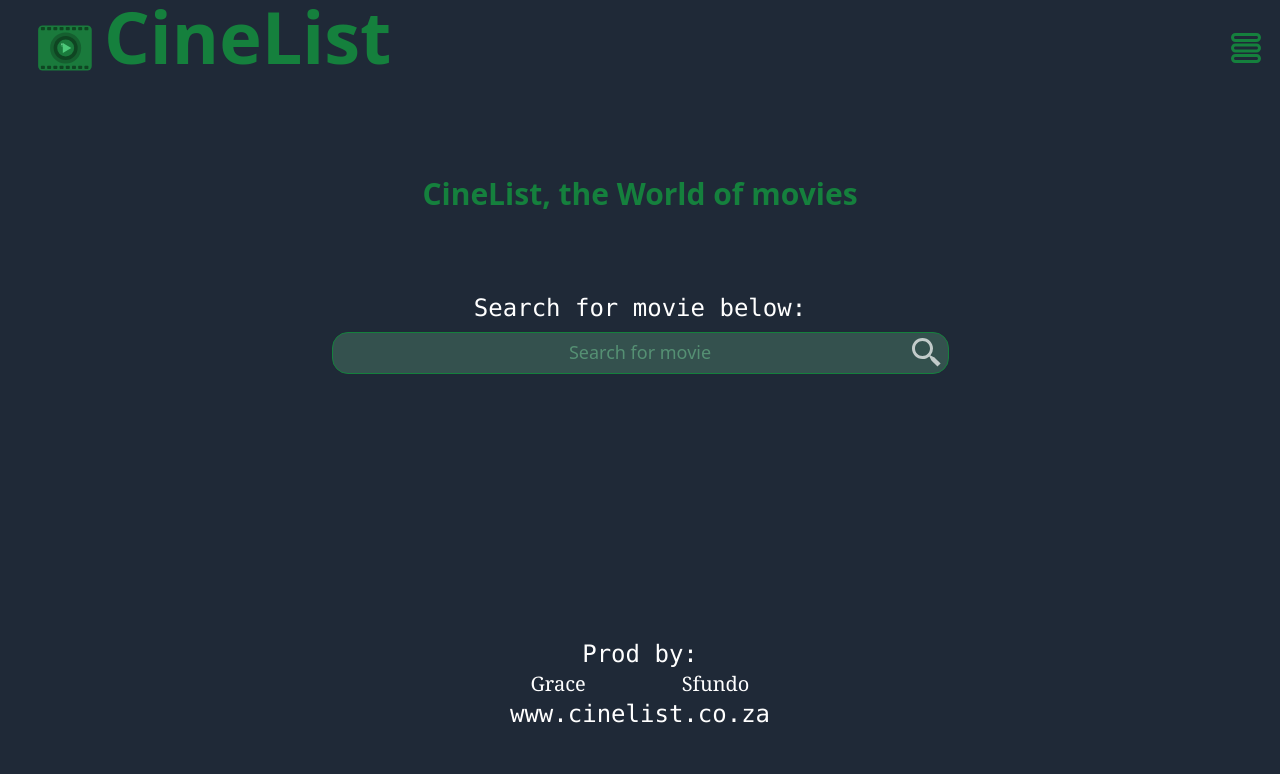
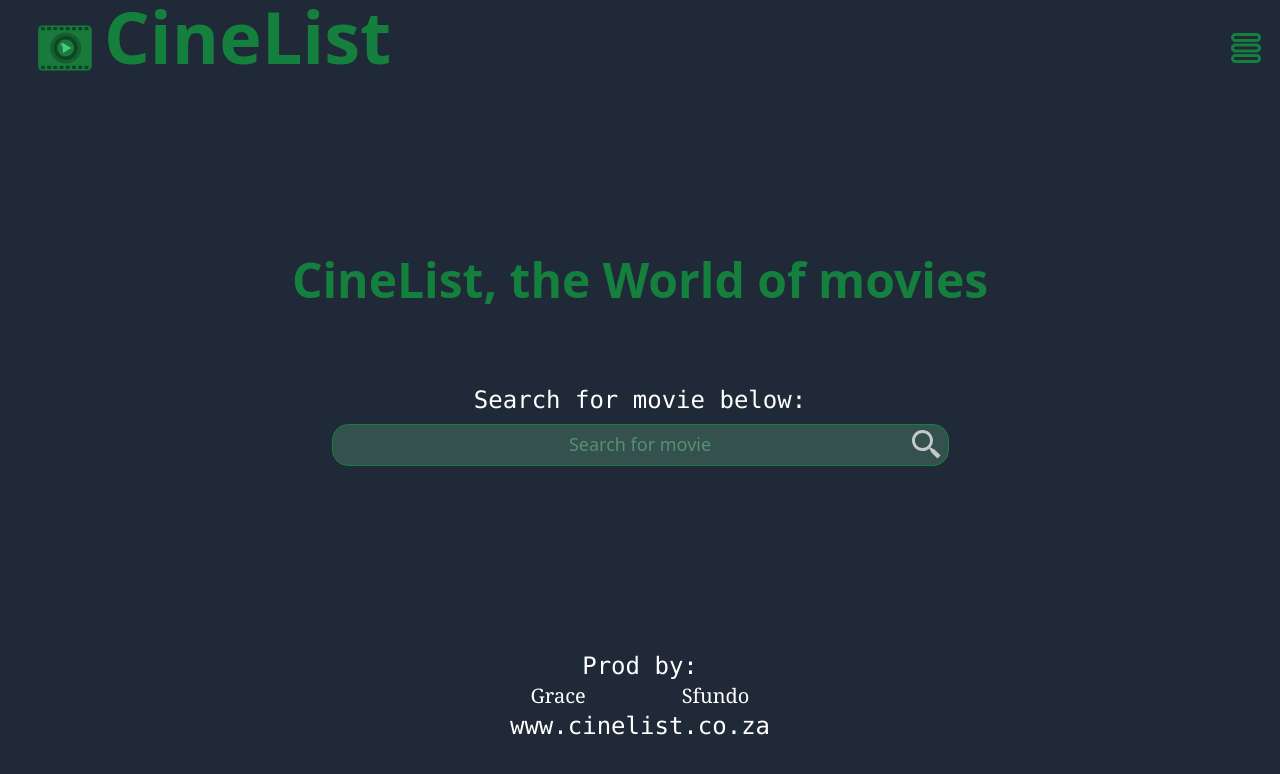
Before and after one commit to Graceyy-yy/CineList-Movie-WatchList-App, a React (Vite) app in the folder CineList/: page / in a window 1280 px wide. Shown: the top 774 px of the page. Built offline with nearby package versions, Linux system fonts and the light colour scheme.

Commit message:
Fixed page styling

```diff
--- a/CineList/package.json
+++ b/CineList/package.json
@@ -13,7 +13,7 @@
     "react": "^18.2.0",
     "react-dom": "^18.2.0",
     "react-icons": "^5.6.0",
-    "react-router-dom": "^7.14.0"
+    "react-router-dom": "^7.14.1"
   },
   "devDependencies": {
     "@eslint/js": "^9.39.4",
--- a/CineList/src/components/Footer.tsx
+++ b/CineList/src/components/Footer.tsx
@@ -1,7 +1,7 @@
 
 export const Footer = () => {
   return (
-    <div className ='my-64 items-bottom text-center hover:bg-white '>
+    <div className ='justify-between pt-24 items-bottom text-center '>
 
       <p className ='paragraph'>
         Prod by:
--- a/CineList/src/components/MovieSearch.tsx
+++ b/CineList/src/components/MovieSearch.tsx
@@ -6,7 +6,7 @@ import { BiSearchAlt2 } from "react-icons/bi";
 
 export const MovieSearch = () => {
   return (
-    <div className = 'text-center items-center justify-between hover:bg-white'>
+    <div className = 'py-20 text-center items-center justify-between'>
 
       <h2 >CineList, the World of movies</h2>
 
--- a/CineList/src/index.css
+++ b/CineList/src/index.css
@@ -10,7 +10,7 @@ h1 {
 }
 
 h2{
-@apply text-green-700 font-bold text-3xl p-20
+@apply text-green-700 font-bold text-5xl p-20
 }
 
 
```
Also changed, not shown: 1 other file (tests, documents, lock files or other folders).
